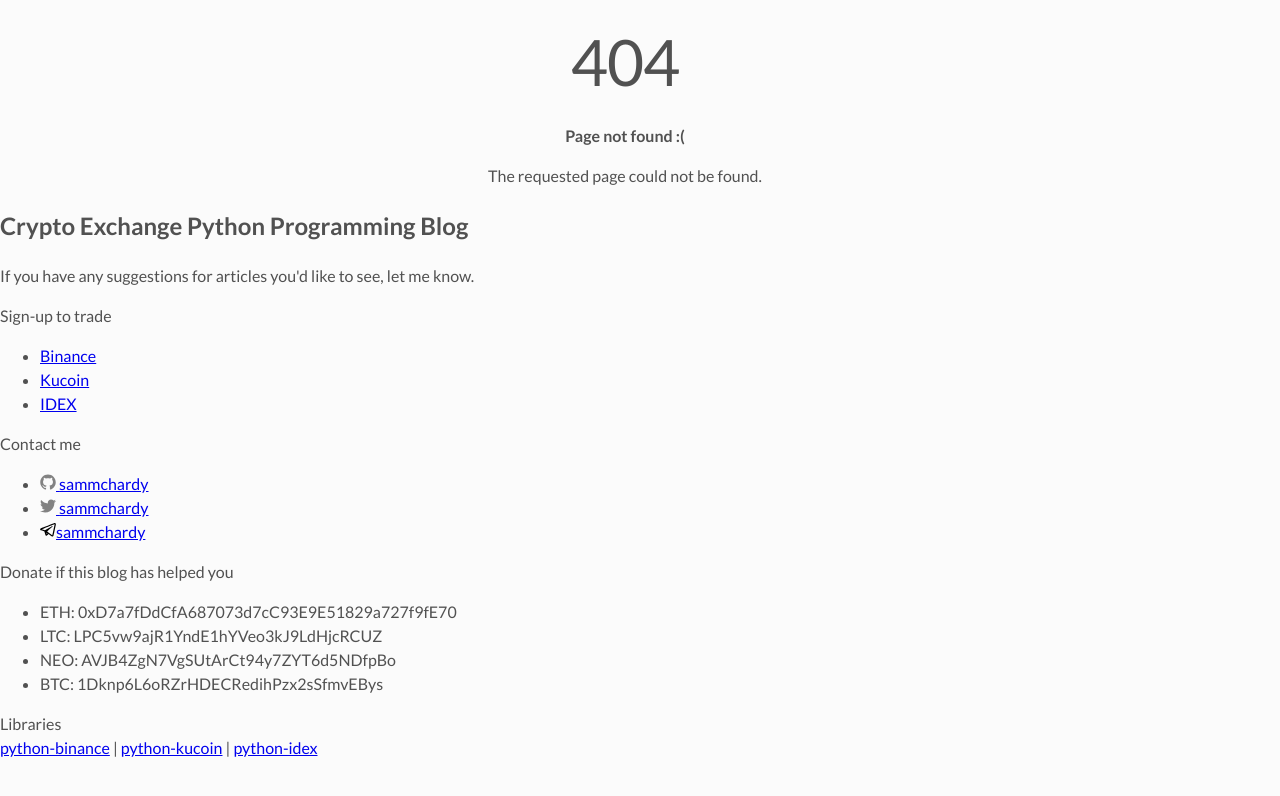
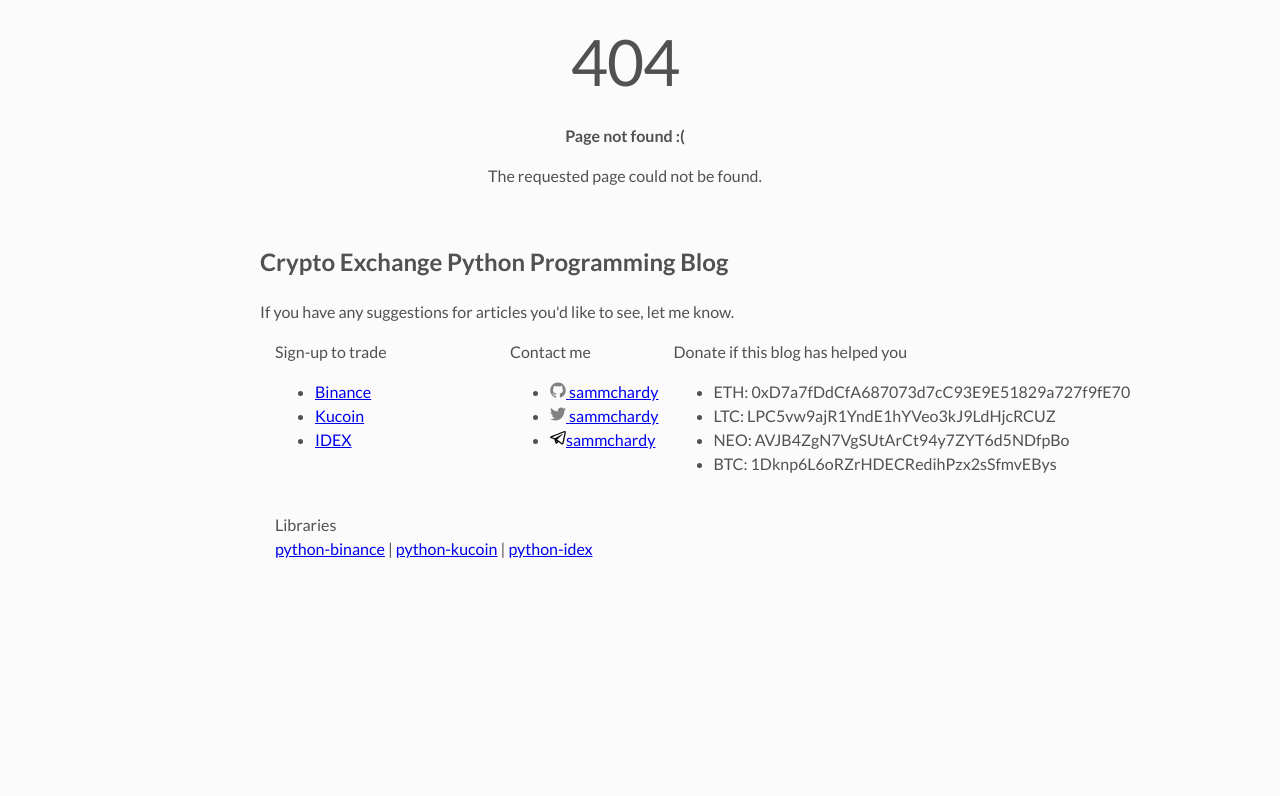
Before and after one commit to sammchardy/sammchardy.github.io, a Jekyll site: the page built from 404.html, in a window 1280 px wide. Shown: the top 796 px of the page. Built offline with Jekyll 4.4.1, drawn with Linux system fonts in a browser that asks for light colours.

Commit message:
update footer style

```diff
--- a/_includes/footer.html
+++ b/_includes/footer.html
@@ -1,4 +1,4 @@
-<footer class="site-footer">
+<footer class="content-box clearfix site-footer">
 
   <div class="wrapper">
 
--- a/assets/css/main.css
+++ b/assets/css/main.css
@@ -1479,3 +1479,13 @@ a.newer-posts:hover {
     font-size: 21px;
   }
 }
+
+.footer-col {
+  float: left;
+  margin-bottom: 5px;
+  padding-left: 15px;
+}
+
+.footer-col-1 {
+    width: calc(25% - 15px);
+}
```
